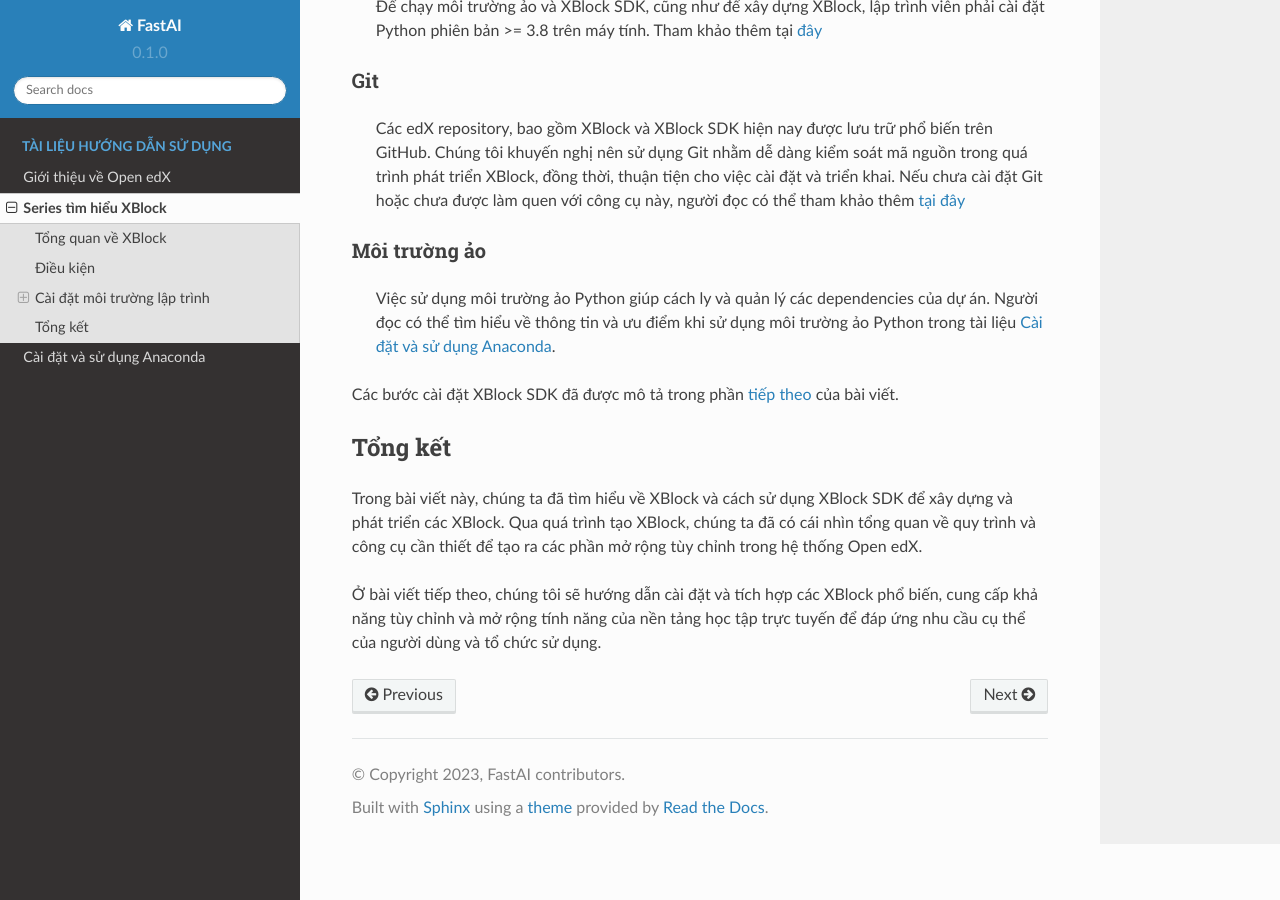
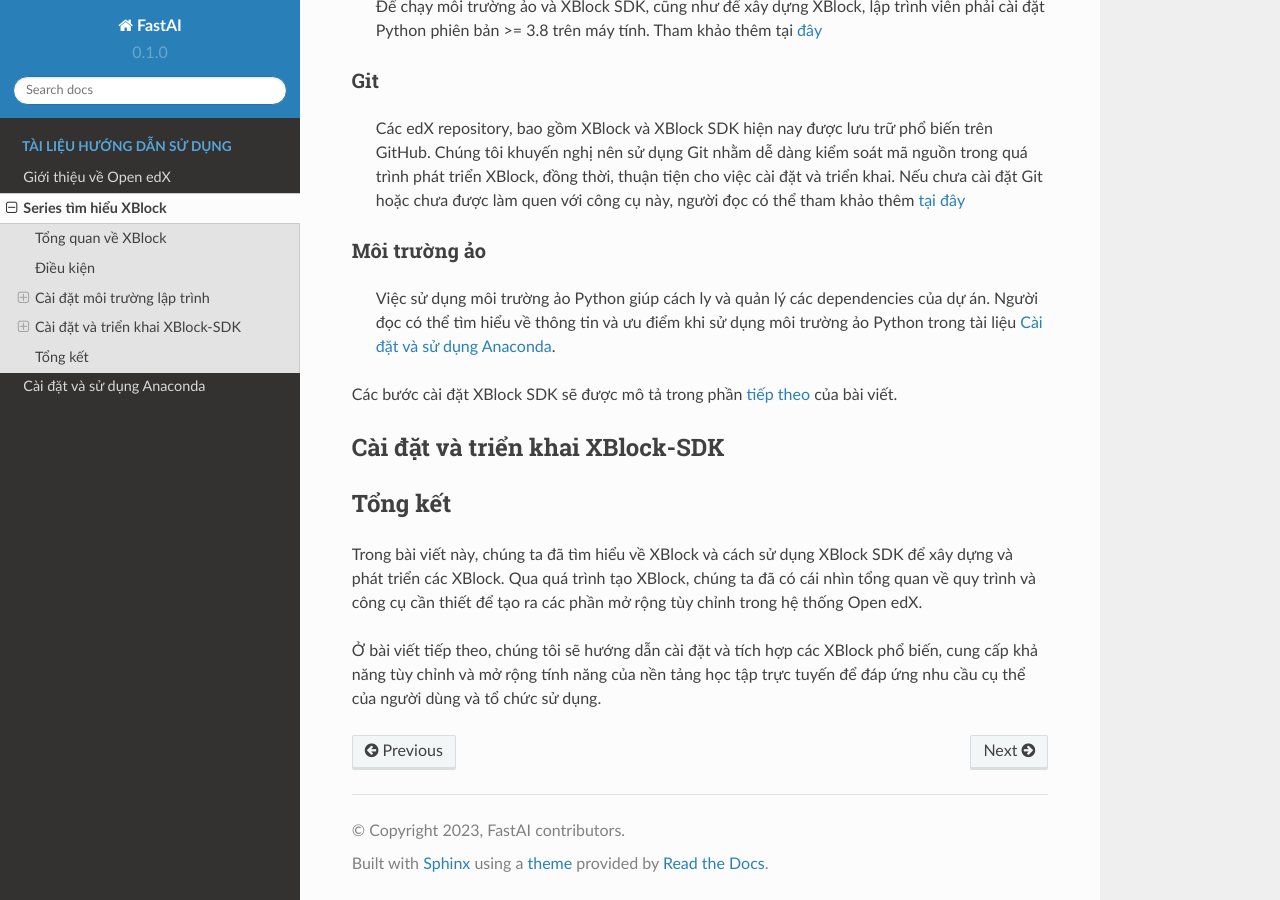
Before and after one commit to duonghuuphuc/edx-tut-v1, a Sphinx documentation site: the page built from docs/source/edx-series.rst, in a window 1280 px wide and 900 px high, scrolled down 1861 px. Built offline with Sphinx 7.4.7 and the Read the Docs theme 2.0.0, drawn with Linux system fonts in a browser that asks for light colours.

Commit message:
Update edx-series.rst

```diff
--- a/docs/source/edx-series.rst
+++ b/docs/source/edx-series.rst
@@ -83,7 +83,10 @@
 
   Việc sử dụng môi trường ảo Python giúp cách ly và quản lý các dependencies của dự án. Người đọc có thể tìm hiểu về thông tin và ưu điểm khi sử dụng môi trường ảo Python trong tài liệu :ref:`Cài đặt và sử dụng Anaconda <anaconda-settingup>`.
 
-Các bước cài đặt XBlock SDK đã được mô tả trong phần :ref:`tiếp theo<xblock-sdk-configuration>` của bài viết.
+Các bước cài đặt XBlock SDK sẽ được mô tả trong phần :ref:`tiếp theo<xblock-sdk-configuration>` của bài viết.
+
+Cài đặt và triển khai XBlock-SDK
+--------------------------------
 
 .. toctree::
     :hidden:
```
